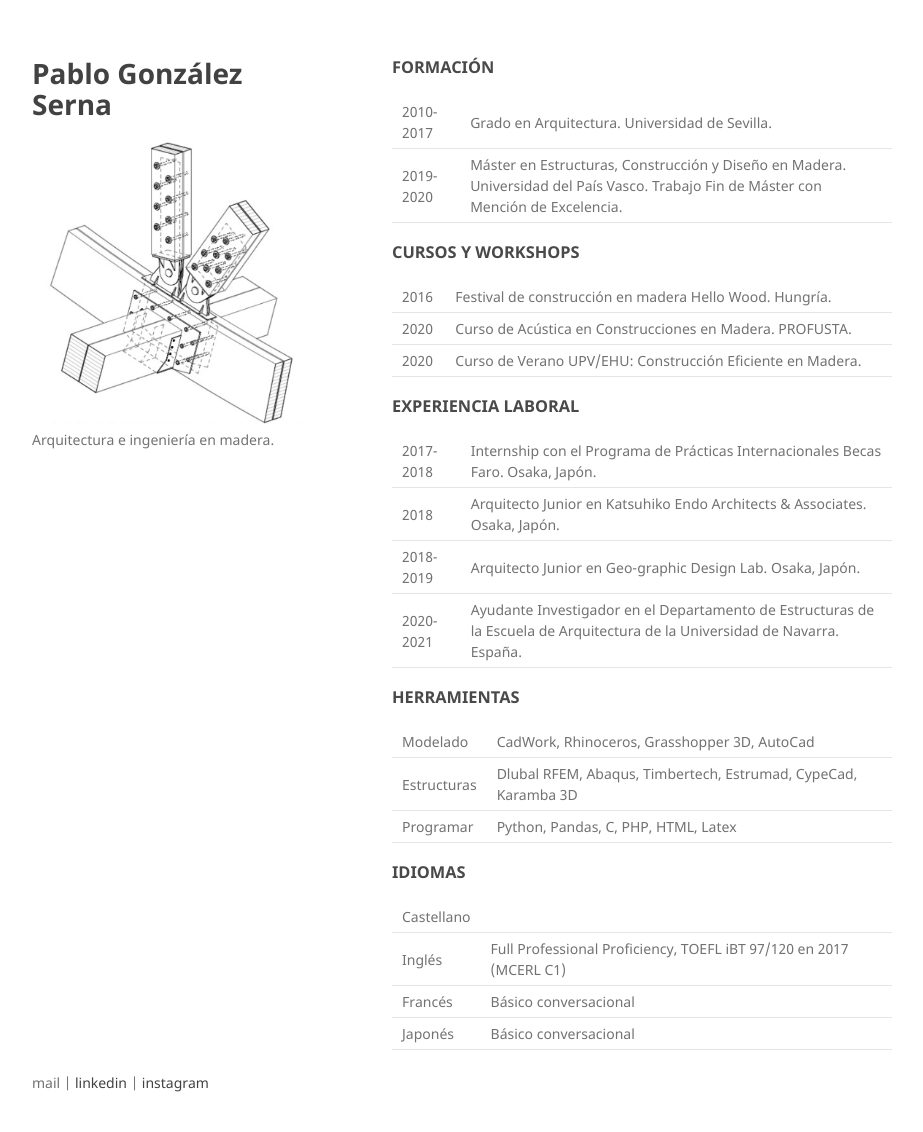
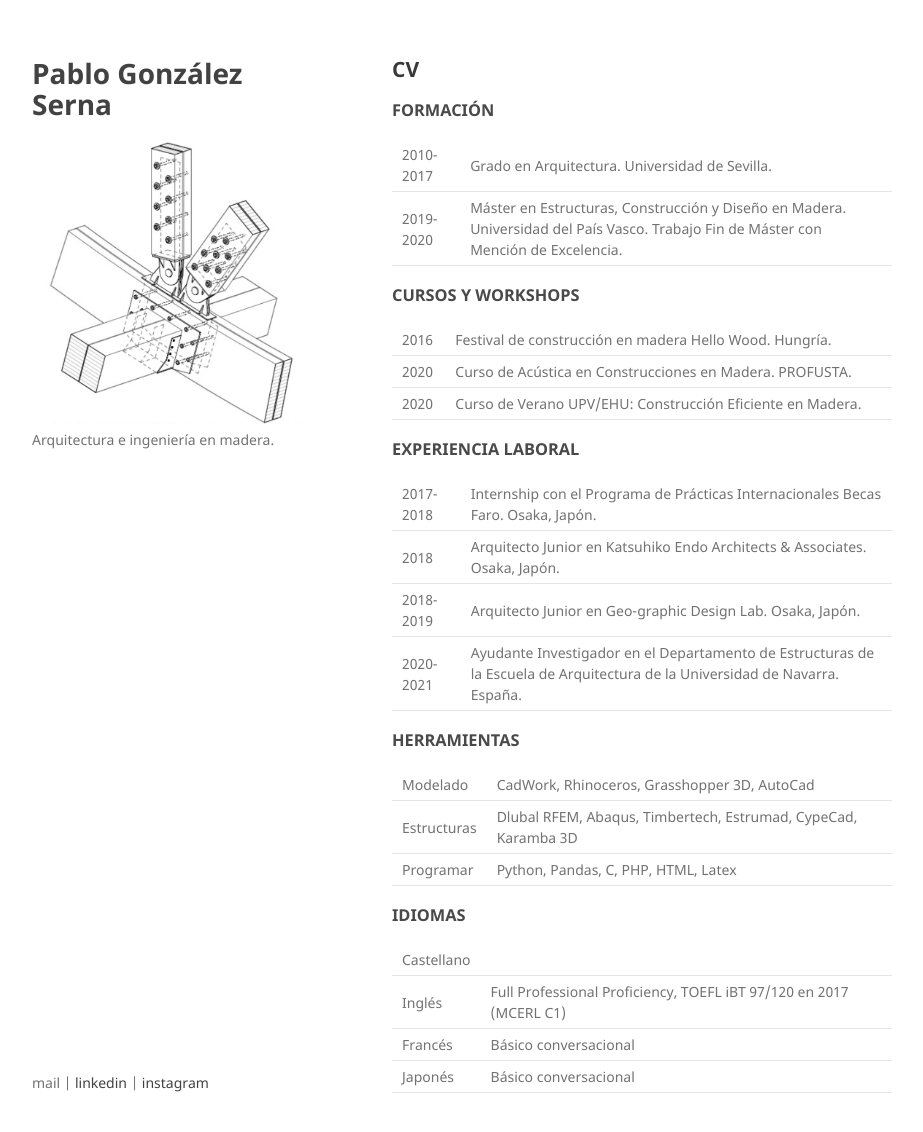
Before and after one commit to parametropic/webtest2, a Jekyll site: the page built from cv.md, in a window 1280 px wide and 1163 px high. Shown: the top 1132 px of the window, without its empty margins (178-1101 px from the left). Built offline with Jekyll 4.4.1, drawn with Linux system fonts in a browser that asks for light colours; our own code applies the rules of GitHub Pages for plain Markdown files.

Commit message:
Update cv.md

```diff
--- a/cv.md
+++ b/cv.md
@@ -1,3 +1,5 @@
+## CV
+
 ### FORMACIÓN
 
 2010-2017  | Grado en Arquitectura. Universidad de Sevilla.
```
